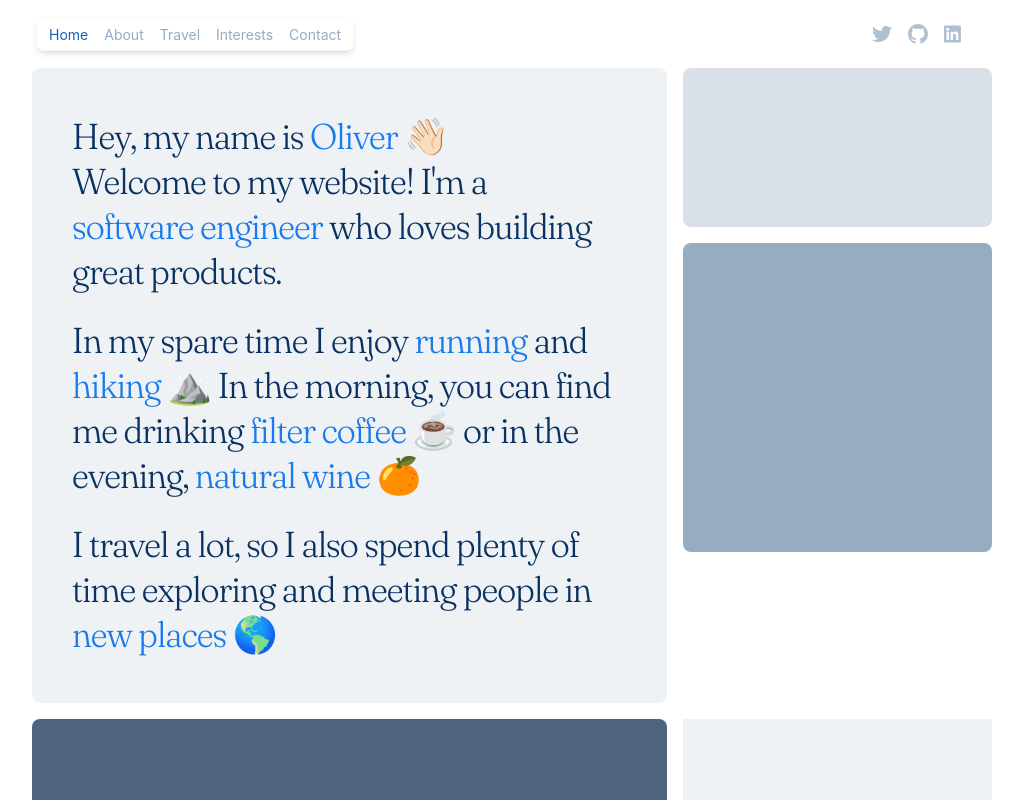
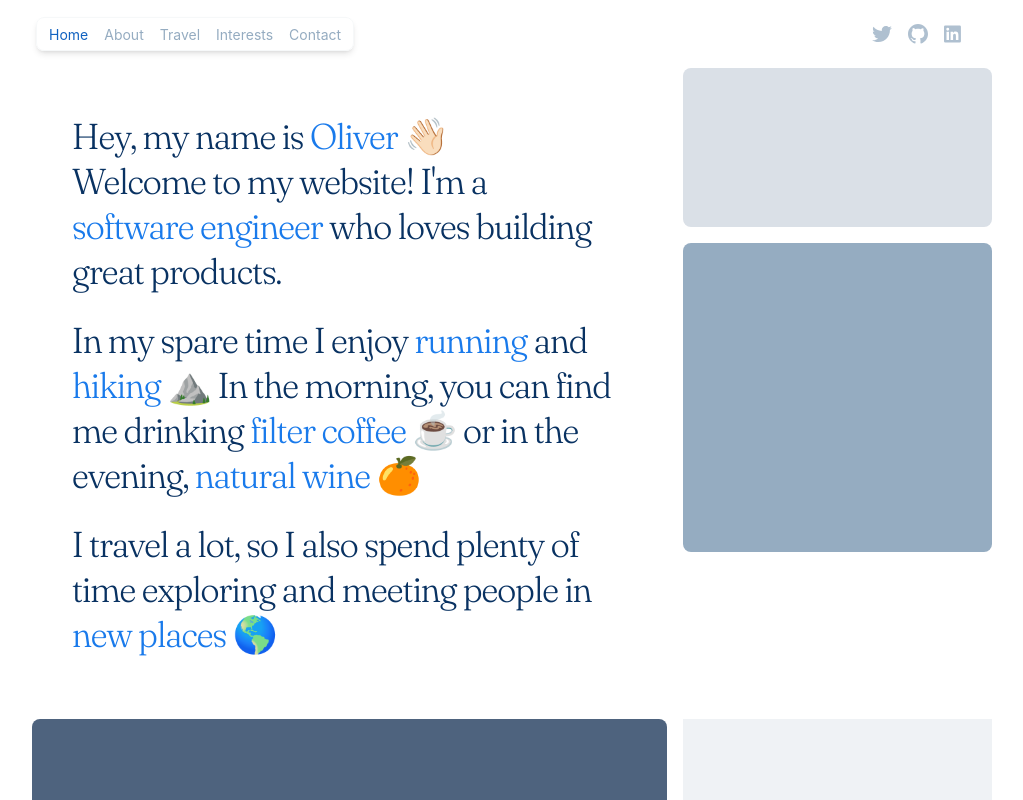
Before and after one commit to om154/omurray.dev, a React (Create React App) app: page / in a window 1280 px wide. Shown: the top 800 px of the page, without its empty margins (128-1151 px from the left). Built offline with nearby package versions, Linux system fonts and the light colour scheme; no server answers; a web font is replaced by a local one.

Commit message:
remove background

```diff
--- a/src/components/Greeting/index.tsx
+++ b/src/components/Greeting/index.tsx
@@ -3,7 +3,7 @@ import { H1 } from '../shared/Text';
 import { Link } from 'react-router-dom';
 
 const Greeting = () => (
-  <Section className="items-center h-full">
+  <Section className="items-center h-full bg-transparent">
     <div className="box-border w-full max-w-5xl px-4 mx-auto text-left text-primary-900">
       <H1 className="mt-0">
         Hey, my name is
```
